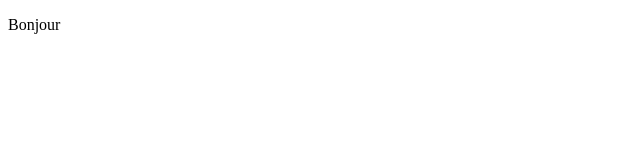
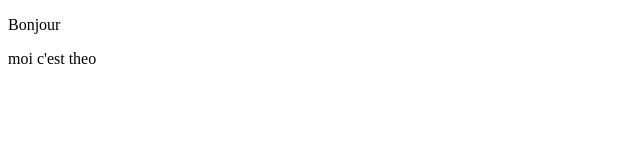
Before and after one commit to Marskof/RecruitMIAGE, an Angular app: page / in a window 1280 px wide. Shown: the top 160 px of the page, without its empty margins (0-640 px from the left). Built offline with nearby package versions, Linux system fonts and the light colour scheme.

Commit message:
test theo

```diff
--- a/src/app/app.component.html
+++ b/src/app/app.component.html
@@ -1 +1,2 @@
 <p>Bonjour</p>
+<p>moi c'est theo</p>
```
